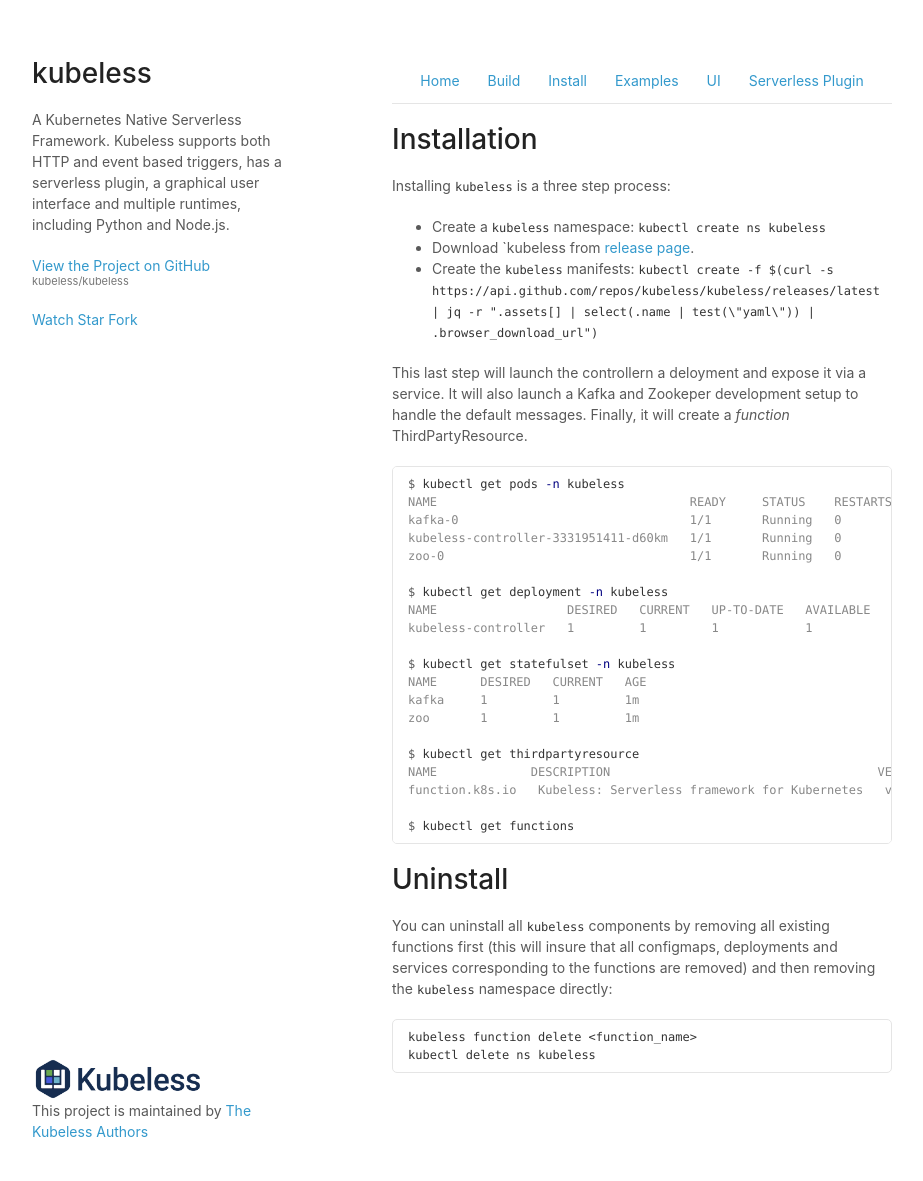
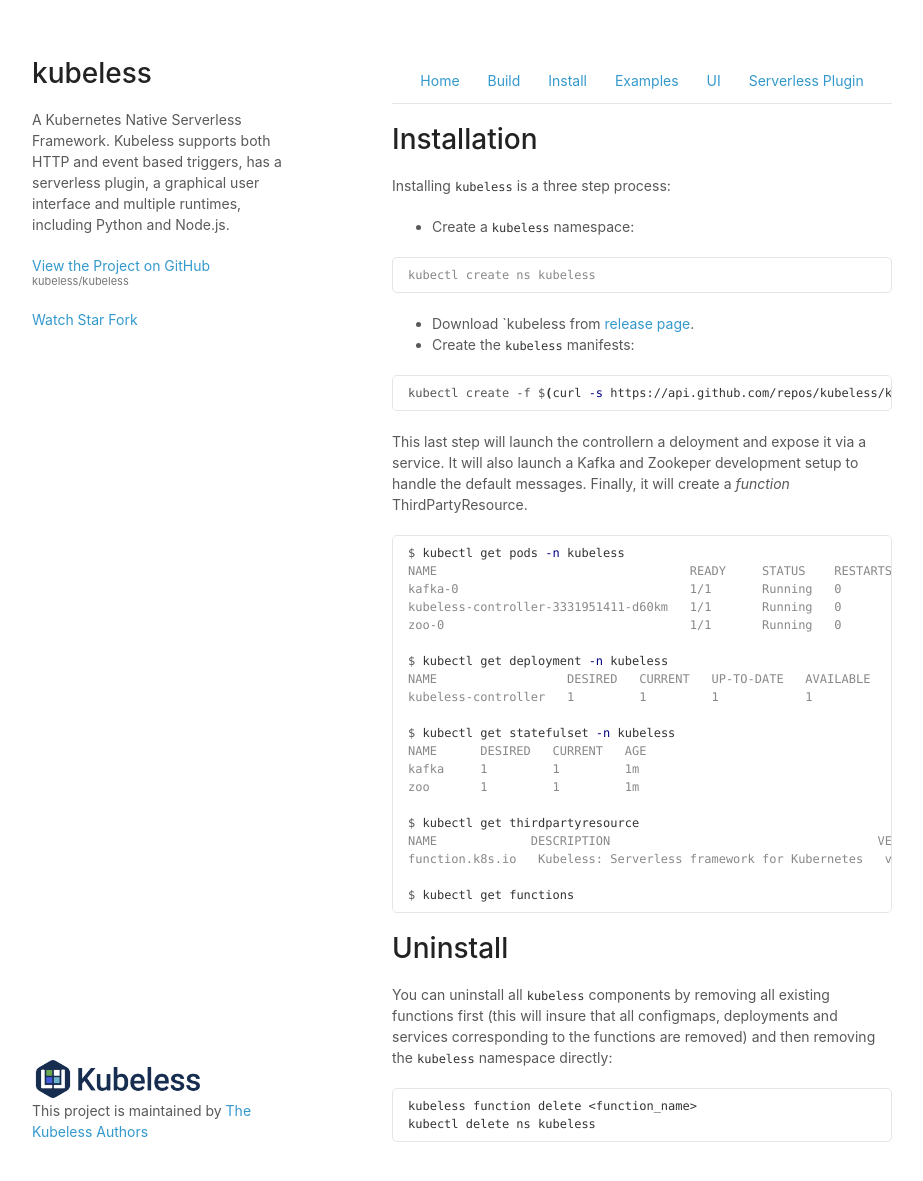
Before and after one commit to vmware-archive/kubeless-website, a Jekyll site: the page built from docs/install.md, in a window 1280 px wide and 1212 px high. Shown: the top 1181 px of the window, without its empty margins (178-1101 px from the left). Built offline with Jekyll 4.4.1, drawn with Linux system fonts in a browser that asks for light colours; our own code applies the rules of GitHub Pages for plain Markdown files.

Commit message:
small fixes

````diff
--- a/docs/install.md
+++ b/docs/install.md
@@ -7,9 +7,18 @@ permalink: /install/
 
 Installing `kubeless` is a three step process:
 
-* Create a `kubeless` namespace: `kubectl create ns kubeless`
+* Create a `kubeless` namespace:
+
+```console
+kubectl create ns kubeless
+```
+
 * Download `kubeless from [release page](https://github.com/kubeless/kubeless/releases).
-* Create the `kubeless` manifests: `kubectl create -f $(curl -s https://api.github.com/repos/kubeless/kubeless/releases/latest | jq -r ".assets[] | select(.name | test(\"yaml\")) | .browser_download_url")`
+* Create the `kubeless` manifests:
+
+```console
+kubectl create -f $(curl -s https://api.github.com/repos/kubeless/kubeless/releases/latest | jq -r ".assets[] | select(.name | test(\"yaml\")) | .browser_download_url")
+```
 
 This last step will launch the controllern a deloyment and expose it via a service. It will also launch a Kafka and Zookeper development setup to handle the default messages. Finally, it will create a _function_ ThirdPartyResource.
 
````
Also changed, not shown: docs/build.md (+4 -2 lines).
